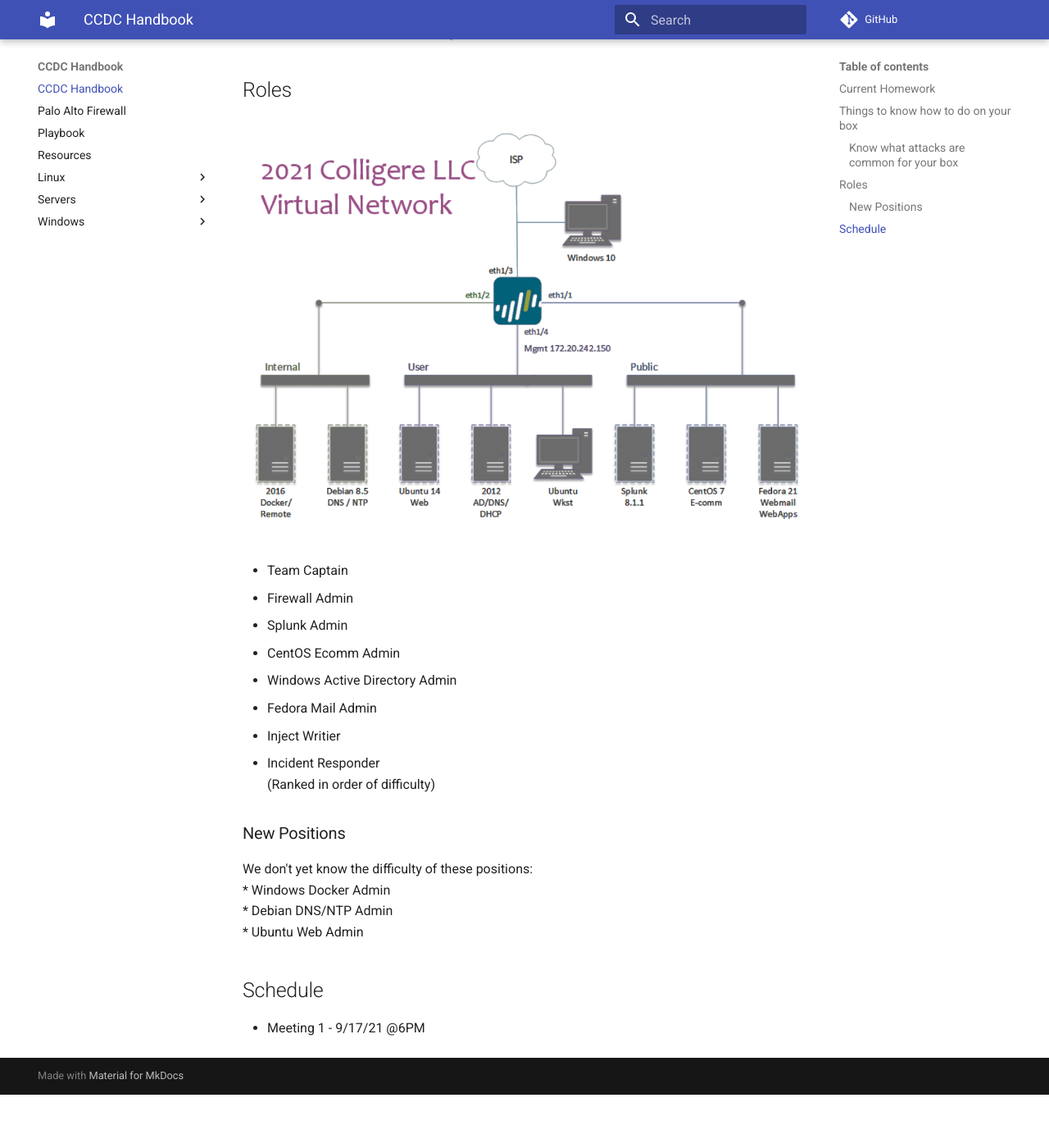
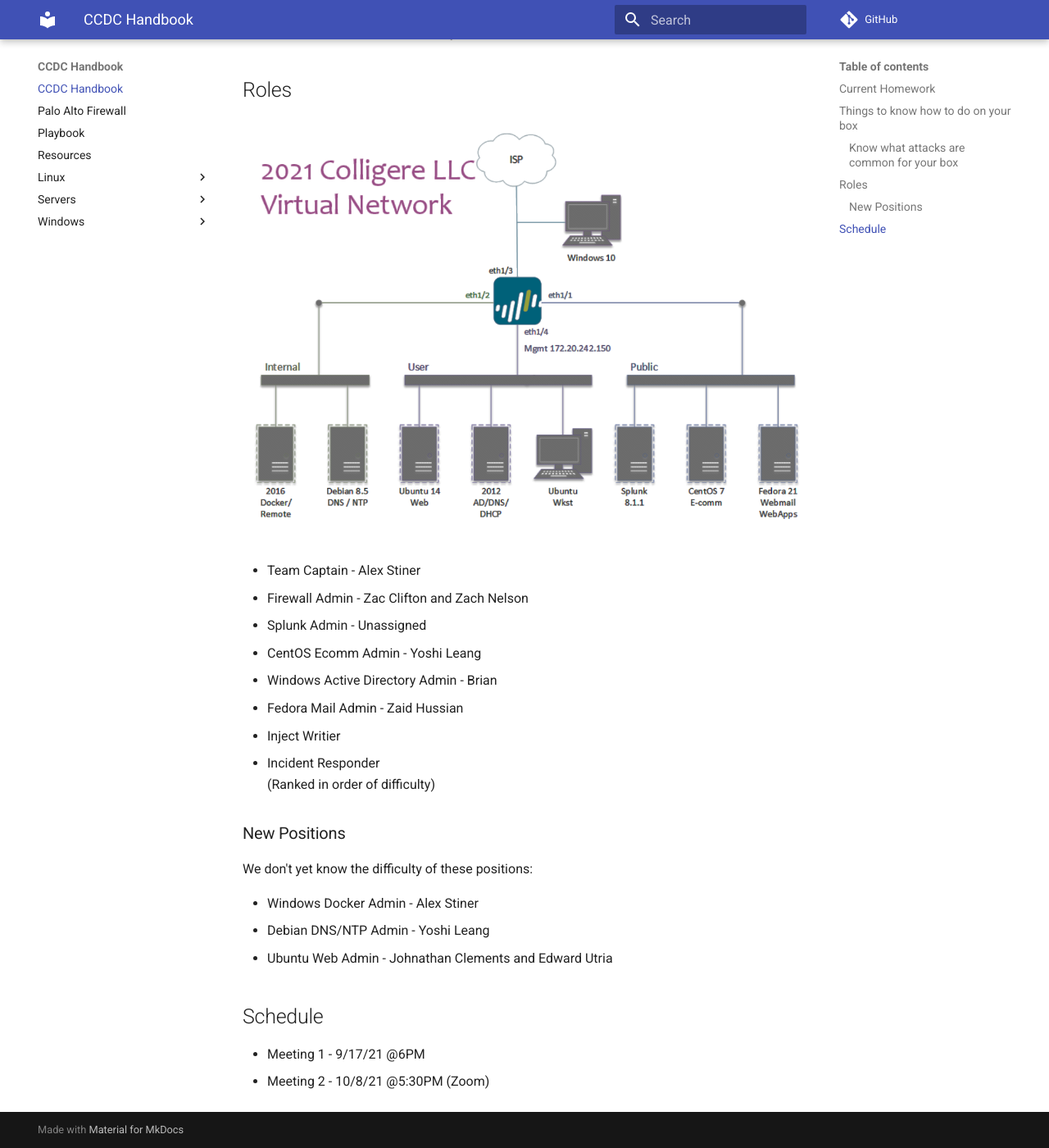
Before and after one commit to ius-csg/ccdc-handbook, an MkDocs documentation site: the page built from docs/index.md, in a window 1280 px wide and 1400 px high, scrolled down 530 px. Shown: the whole window at 82% size. Built offline with MkDocs 1.6.1 and Material for MkDocs 9.7.7, drawn with Linux system fonts in a browser that asks for light colours; comment, search, counter and statistics services are not loaded; before the commit the page ends 1865 px from its top, so only the background shows below that.

Commit message:
Add info for meeting 2

```diff
--- a/docs/index.md
+++ b/docs/index.md
@@ -19,20 +19,23 @@
 
 ![roles](assets/ccdc-roles.png)
 
-* Team Captain
-* Firewall Admin
-* Splunk Admin
-* CentOS Ecomm Admin
-* Windows Active Directory Admin
-* Fedora Mail Admin
+* Team Captain - Alex Stiner
+* Firewall Admin - Zac Clifton and Zach Nelson
+* Splunk Admin - Unassigned
+* CentOS Ecomm Admin - Yoshi Leang
+* Windows Active Directory Admin - Brian
+* Fedora Mail Admin - Zaid Hussian
 * Inject Writier
 * Incident Responder
 (Ranked in order of difficulty)
 
 ### New Positions
 We don't yet know the difficulty of these positions:
-* Windows Docker Admin
-* Debian DNS/NTP Admin
-* Ubuntu Web Admin
+
+* Windows Docker Admin - Alex Stiner
+* Debian DNS/NTP Admin - Yoshi Leang
+* Ubuntu Web Admin - Johnathan Clements and Edward Utria
+
 ## Schedule
 * Meeting 1 - 9/17/21 @6PM
+* Meeting 2 - 10/8/21 @5:30PM (Zoom)
```
